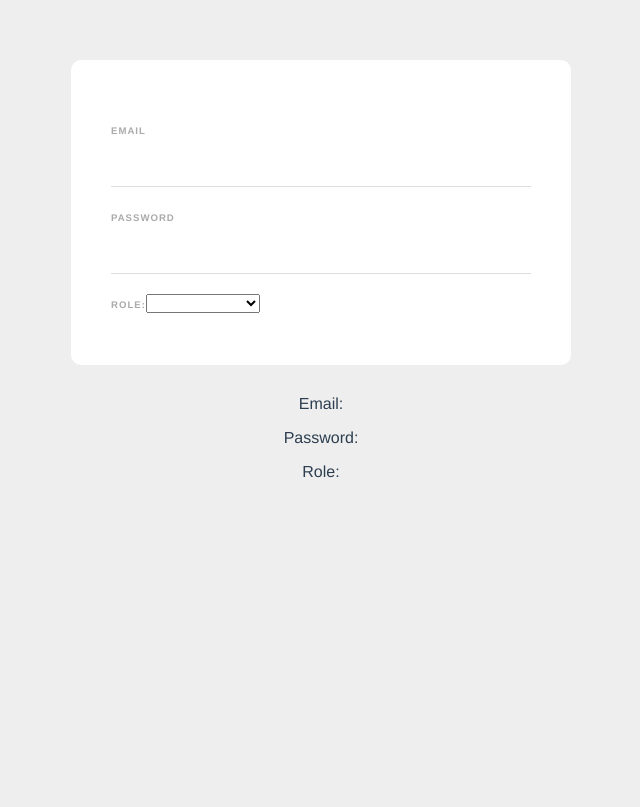
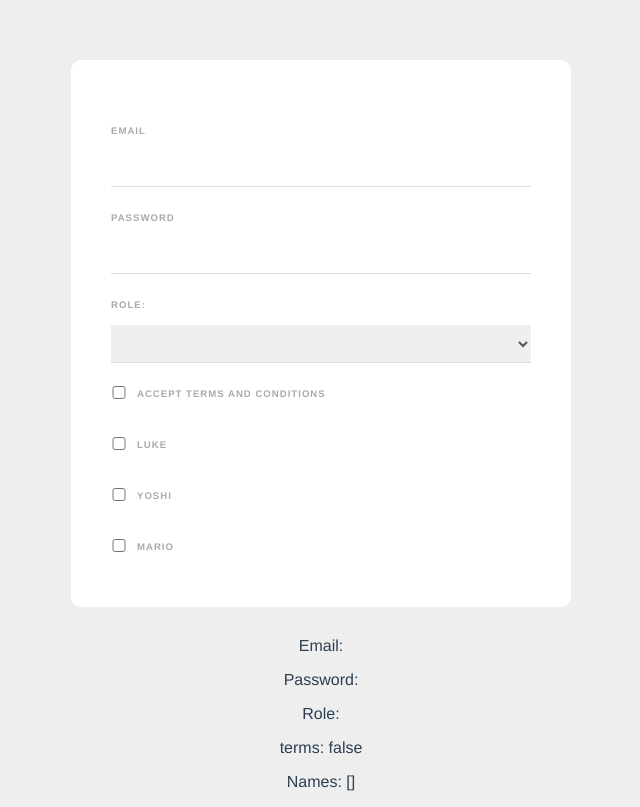
Before and after one commit to TheLukCraft/Vue3---Firebase, a Vue app: page / in a window 1280 px wide. Shown: the whole page, without its empty margins (319-959 px from the left). Built offline with nearby package versions, Linux system fonts and the light colour scheme.

Commit message:
checkboxes

```diff
--- a/src/components/SignupForm.vue
+++ b/src/components/SignupForm.vue
@@ -11,10 +11,29 @@
             <option value="developer">Web Developer</option>
             <option value="designer">Web Designer</option>
         </select>
+
+        <div class="terms">
+            <input type="checkbox" v-model="terms" required>
+            <label>Accept terms and conditions</label>
+        </div>
+        <div>
+            <input type="checkbox" value="Luke" v-model="names">
+            <label>Luke</label>
+        </div>
+        <div>
+            <input type="checkbox" value="Yoshi" v-model="names">
+            <label>Yoshi</label>
+        </div>
+        <div>
+            <input type="checkbox" value="Mario" v-model="names">
+            <label>Mario</label>
+        </div>
     </form>
     <p>Email: {{ email }}</p>
     <p>Password: {{ password }}</p>
     <p>Role: {{ role }}</p>
+    <p>terms: {{ terms }}</p>
+    <p>Names: {{ names }}</p>
 </template>
 
 <script>
@@ -24,6 +43,8 @@
             email: '',
             password: '',
             role: '',
+            terms: false,
+            names: [],
         }
     }
 }
@@ -49,7 +70,8 @@
     font-weight: bold;
 }
 
-input {
+input,
+select {
     display: block;
     padding: 10px 6px;
     width: 100%;
@@ -58,4 +80,12 @@
     border-bottom: 1px solid #ddd;
     color: #555;
 }
+
+input[type="checkbox"] {
+    display: inline-block;
+    width: 16px;
+    margin: 0 10px 0 0;
+    position: relative;
+    top: 2px;
+}
 </style>
```
